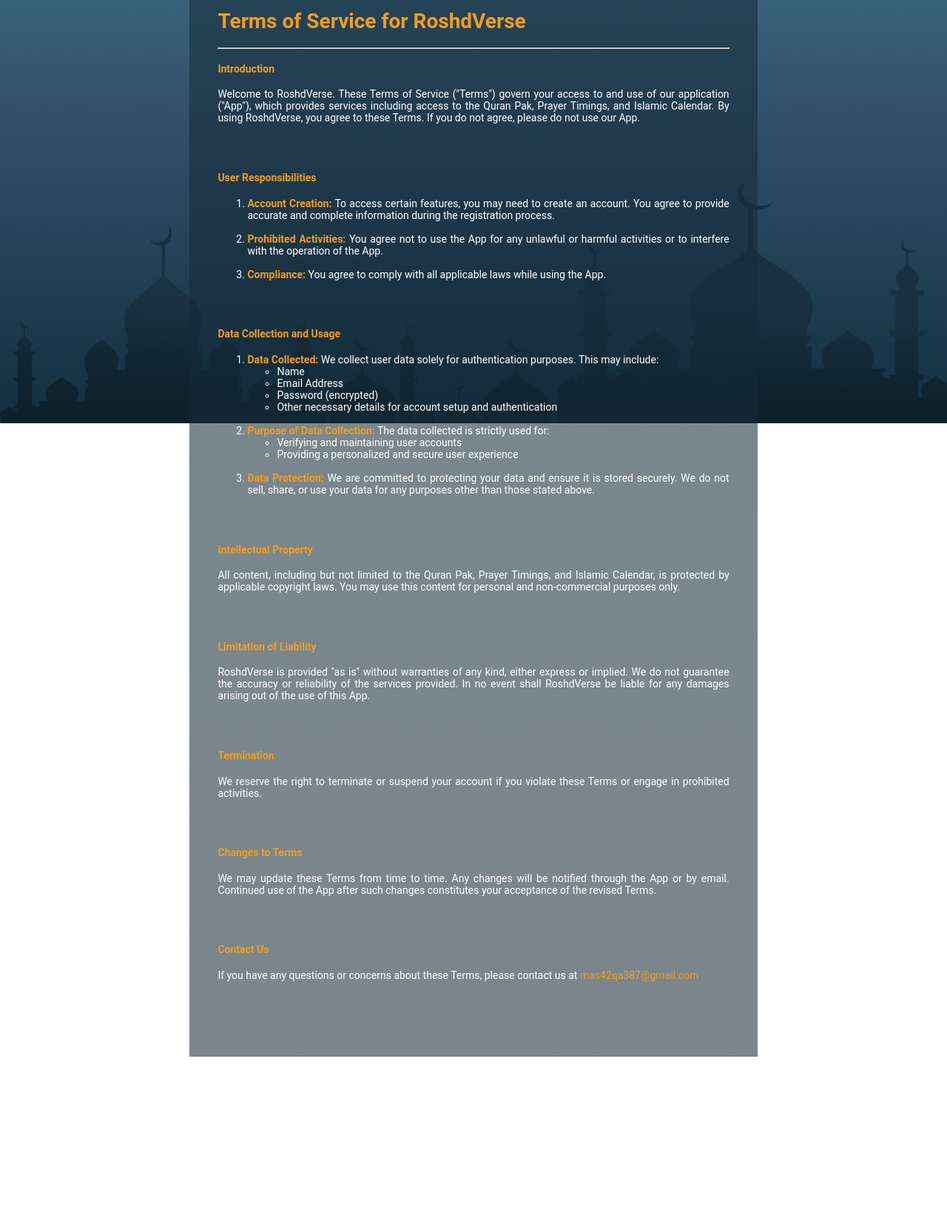
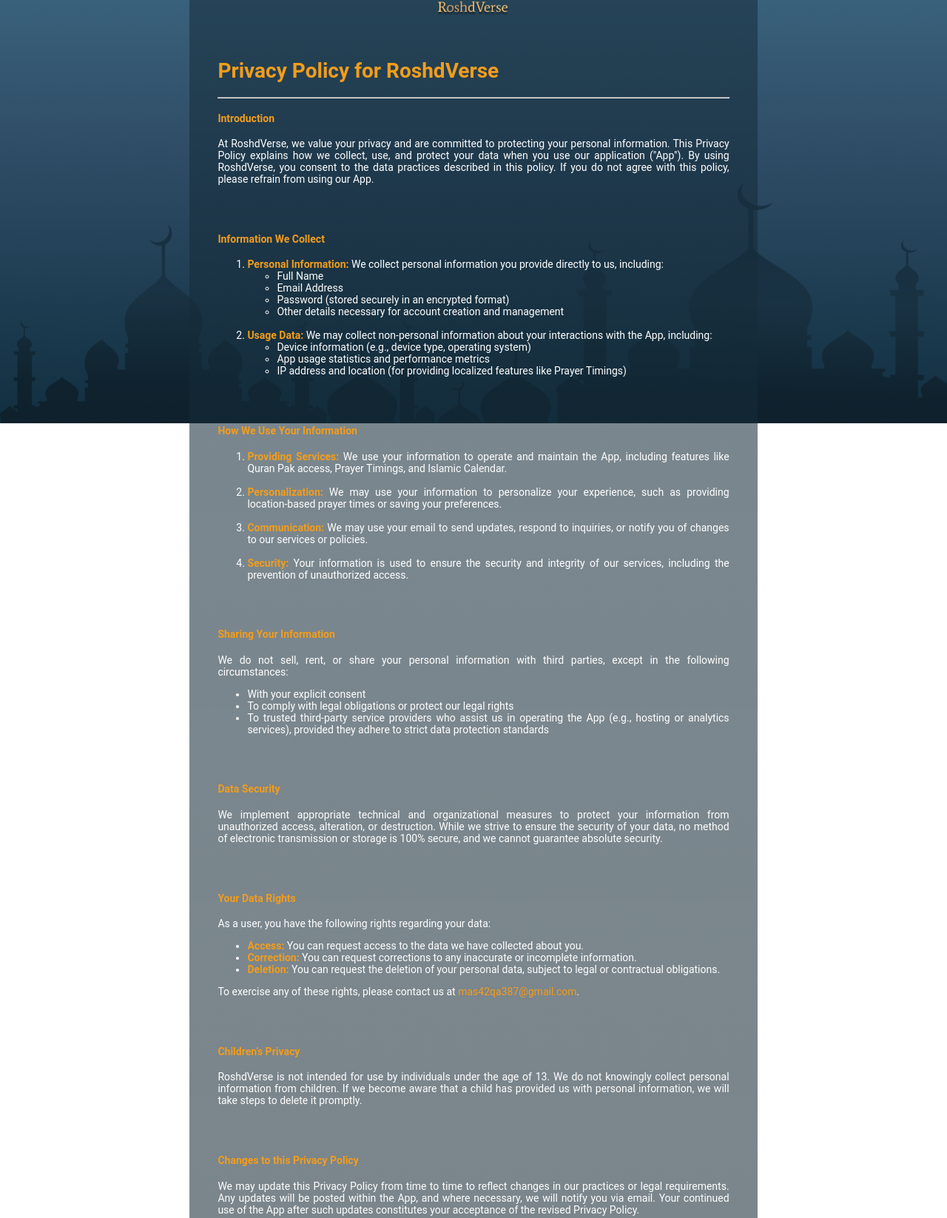
Before and after one commit to MashhoodQadeer/RoshdVerse-Web, a plain HTML site: page Privacy Policy.html in a window 1280 px wide. Shown: the part 228-1874 px from the top of the page at 74% size. Before the commit the page ends 1656 px from the top, so only its background shows below. Drawn offline with Linux system fonts and the light colour scheme.

```diff
--- a/Privacy Policy.html
+++ b/Privacy Policy.html
@@ -29,90 +29,120 @@
 
     <div class="app-content">
 
-        <h1>Terms of Service for RoshdVerse</h1>
+        <h1>Privacy Policy for RoshdVerse</h1>
 
         <hr>
 
         <h4>Introduction</h4>
-        <p>Welcome to RoshdVerse. These Terms of Service ("Terms") govern your access to and use of our application ("App"), which provides services including access to the Quran Pak, Prayer Timings, and Islamic Calendar. By using RoshdVerse, you agree to these Terms. If you do not agree, please do not use our App.</p>
+        <p>
+          At RoshdVerse, we value your privacy and are committed to protecting your personal information. This Privacy Policy explains how we collect, use, and protect your data when you use our application ("App"). By using RoshdVerse, you consent to the data practices described in this policy. If you do not agree with this policy, please refrain from using our App.
+        </p>
 
         <br><br>
 
-        <h4>User Responsibilities</h4>
+        <h4>Information We Collect</h4>
         <ol>
-          <li><b>Account Creation:</b>
-            <span>To access certain features, you may need to create an account. You agree to provide accurate and complete information during the registration process.</span>
+          <li><b>Personal Information:</b>
+            <span>We collect personal information you provide directly to us, including:</span>
+            <ul>
+              <li>Full Name</li>
+              <li>Email Address</li>
+              <li>Password (stored securely in an encrypted format)</li>
+              <li>Other details necessary for account creation and management</li>
+            </ul>
           </li>
           <br>
 
-          <li><b>Prohibited Activities:</b>
-            <span>You agree not to use the App for any unlawful or harmful activities or to interfere with the operation of the App.</span>
-          </li>
-          <br>
-
-          <li><b>Compliance:</b>
-            <span>You agree to comply with all applicable laws while using the App.</span>
+          <li><b>Usage Data:</b>
+            <span>We may collect non-personal information about your interactions with the App, including:</span>
+            <ul>
+              <li>Device information (e.g., device type, operating system)</li>
+              <li>App usage statistics and performance metrics</li>
+              <li>IP address and location (for providing localized features like Prayer Timings)</li>
+            </ul>
           </li>
         </ol>
 
         <br><br>
 
-        <h4>Data Collection and Usage</h4>
+        <h4>How We Use Your Information</h4>
         <ol>
-          <li>
-            <b>Data Collected:</b>
-            <span>We collect user data solely for authentication purposes. This may include:</span>
-            <ul>
-              <li>Name</li>
-              <li>Email Address</li>
-              <li>Password (encrypted)</li>
-              <li>Other necessary details for account setup and authentication</li>
-            </ul>
+          <li><b>Providing Services:</b>
+            <span>We use your information to operate and maintain the App, including features like Quran Pak access, Prayer Timings, and Islamic Calendar.</span>
           </li>
           <br>
 
-          <li>
-            <b>Purpose of Data Collection:</b>
-            <span>The data collected is strictly used for:</span>
-            <ul>
-              <li>Verifying and maintaining user accounts</li>
-              <li>Providing a personalized and secure user experience</li>
-            </ul>
+          <li><b>Personalization:</b>
+            <span>We may use your information to personalize your experience, such as providing location-based prayer times or saving your preferences.</span>
           </li>
           <br>
 
-          <li><b>Data Protection:</b>
-            <span>We are committed to protecting your data and ensure it is stored securely. We do not sell, share, or use your data for any purposes other than those stated above.</span>
+          <li><b>Communication:</b>
+            <span>We may use your email to send updates, respond to inquiries, or notify you of changes to our services or policies.</span>
+          </li>
+          <br>
+
+          <li><b>Security:</b>
+            <span>Your information is used to ensure the security and integrity of our services, including the prevention of unauthorized access.</span>
           </li>
         </ol>
 
         <br><br>
 
-        <h4>Intellectual Property</h4>
-        <p>All content, including but not limited to the Quran Pak, Prayer Timings, and Islamic Calendar, is protected by applicable copyright laws. You may use this content for personal and non-commercial purposes only.</p>
+        <h4>Sharing Your Information</h4>
+        <p>
+          We do not sell, rent, or share your personal information with third parties, except in the following circumstances:
+        </p>
+        <ul>
+          <li>With your explicit consent</li>
+          <li>To comply with legal obligations or protect our legal rights</li>
+          <li>To trusted third-party service providers who assist us in operating the App (e.g., hosting or analytics services), provided they adhere to strict data protection standards</li>
+        </ul>
 
         <br><br>
 
-        <h4>Limitation of Liability</h4>
-        <p>RoshdVerse is provided "as is" without warranties of any kind, either express or implied. We do not guarantee the accuracy or reliability of the services provided. In no event shall RoshdVerse be liable for any damages arising out of the use of this App.</p>
+        <h4>Data Security</h4>
+        <p>
+          We implement appropriate technical and organizational measures to protect your information from unauthorized access, alteration, or destruction. While we strive to ensure the security of your data, no method of electronic transmission or storage is 100% secure, and we cannot guarantee absolute security.
+        </p>
 
         <br><br>
 
-        <h4>Termination</h4>
-        <p>We reserve the right to terminate or suspend your account if you violate these Terms or engage in prohibited activities.</p>
+        <h4>Your Data Rights</h4>
+        <p>
+          As a user, you have the following rights regarding your data:
+        </p>
+        <ul>
+          <li><b>Access:</b> You can request access to the data we have collected about you.</li>
+          <li><b>Correction:</b> You can request corrections to any inaccurate or incomplete information.</li>
+          <li><b>Deletion:</b> You can request the deletion of your personal data, subject to legal or contractual obligations.</li>
+        </ul>
+        <p>
+          To exercise any of these rights, please contact us at <a href="mailto:mas42qa387@gmail.com">mas42qa387@gmail.com</a>.
+        </p>
 
         <br><br>
 
-        <h4>Changes to Terms</h4>
-        <p>We may update these Terms from time to time. Any changes will be notified through the App or by email. Continued use of the App after such changes constitutes your acceptance of the revised Terms.</p>
+        <h4>Children’s Privacy</h4>
+        <p>
+          RoshdVerse is not intended for use by individuals under the age of 13. We do not knowingly collect personal information from children. If we become aware that a child has provided us with personal information, we will take steps to delete it promptly.
+        </p>
+
+        <br><br>
+
+        <h4>Changes to this Privacy Policy</h4>
+        <p>
+          We may update this Privacy Policy from time to time to reflect changes in our practices or legal requirements. Any updates will be posted within the App, and where necessary, we will notify you via email. Your continued use of the App after such updates constitutes your acceptance of the revised Privacy Policy.
+        </p>
 
         <br><br>
 
         <h4>Contact Us</h4>
-        <p>If you have any questions or concerns about these Terms, please contact us at <a href="mailto:mas42qa387@gmail.com">mas42qa387@gmail.com</a></p>
+        <p>
+          If you have any questions or concerns about this Privacy Policy, please reach out to us at <a href="mailto:mas42qa387@gmail.com">mas42qa387@gmail.com</a>.
+        </p>
 
       </div>
-
 
     </div>
 
--- a/style/style.css
+++ b/style/style.css
@@ -59,7 +59,7 @@ body{
 }
 
 .app-logo{
-  width: 20%;
+  width: 30%;
 }
 
 @media (max-width: 768px) {
@@ -67,6 +67,18 @@ body{
     .right-sky,  .left-sky{
         width: 40%;
     }
+
+    .central-content{
+        position: absolute;
+        top: 0;
+        left: 0;
+        width: 100%;
+        transform: translate(0%, 0%);
+    }
+
+    .app-logo{
+        width: 40%;
+      }
 
 }
 
```
Also changed, not shown: Terms Of Service.html (added, +122 -0 lines).
